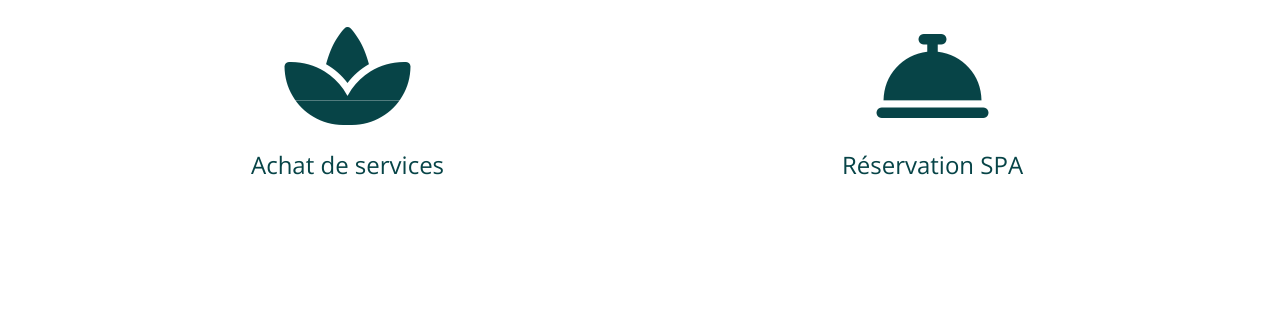
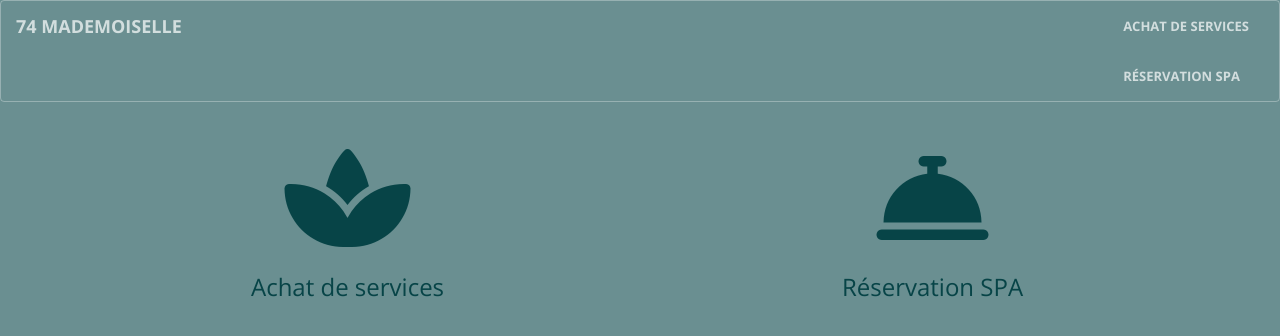
Before and after one commit to 74-mademoiselle/residence-ella.github.io, a Jekyll site: the page built from tenant.html, in a window 1280 px wide. Shown: the top 336 px of the page. Built offline with Jekyll 4.4.1, drawn with Linux system fonts in a browser that asks for light colours; nearby versions of some CDN libraries.

Commit message:
Enhance tenant zone

```diff
--- a/_includes/tenant_nav.html
+++ b/_includes/tenant_nav.html
@@ -1,4 +1,4 @@
-<nav id="mainNav" class="navbar navbar-default navbar-fixed-top">
+<nav id="mainNav" class="navbar navbar-default">
     <div class="container-fluid">
         <!-- Brand and toggle get grouped for better mobile display -->
         <div class="navbar-header">
@@ -8,7 +8,7 @@
                 <span class="icon-bar"></span>
                 <span class="icon-bar"></span>
             </button>
-            <a class="navbar-brand page-scroll" href="/">{{ site.title }}</a>
+            <a class="navbar-brand" href="/">{{ site.title }}</a>
         </div>
 
         <!-- Collect the nav links, forms, and other content for toggling -->
--- /dev/null
+++ b/_layouts/tenant.html
@@ -0,0 +1,14 @@
+<!DOCTYPE html>
+<html lang="en">
+
+<head>
+    {% include head.html %}
+</head>
+
+<body id="tenant-body">
+    {{ content }}
+
+    {% include scripts.html %}
+</body>
+
+</html>
--- a/css/main.scss
+++ b/css/main.scss
@@ -39,6 +39,12 @@
 
 // Import partials from `sass_dir` (defaults to `_sass`)
 @import
-        "mixins",
-        "base"
+    "mixins",
+    "base"
 ;
+
+
+#tenant-body{
+    background: #6a8f91;
+    height: 100%;
+}
--- a/shop.html
+++ b/shop.html
@@ -1,5 +1,5 @@
 ---
-layout: default
+layout: tenant
 permalink: /shop/
 ---
 
--- a/spa.html
+++ b/spa.html
@@ -1,5 +1,5 @@
 ---
-layout: default
+layout: tenant
 permalink: /spa/
 ---
 
--- a/tenant.html
+++ b/tenant.html
@@ -1,5 +1,5 @@
 ---
-layout: default
+layout: tenant
 permalink: /tenant/
 ---
 
```
